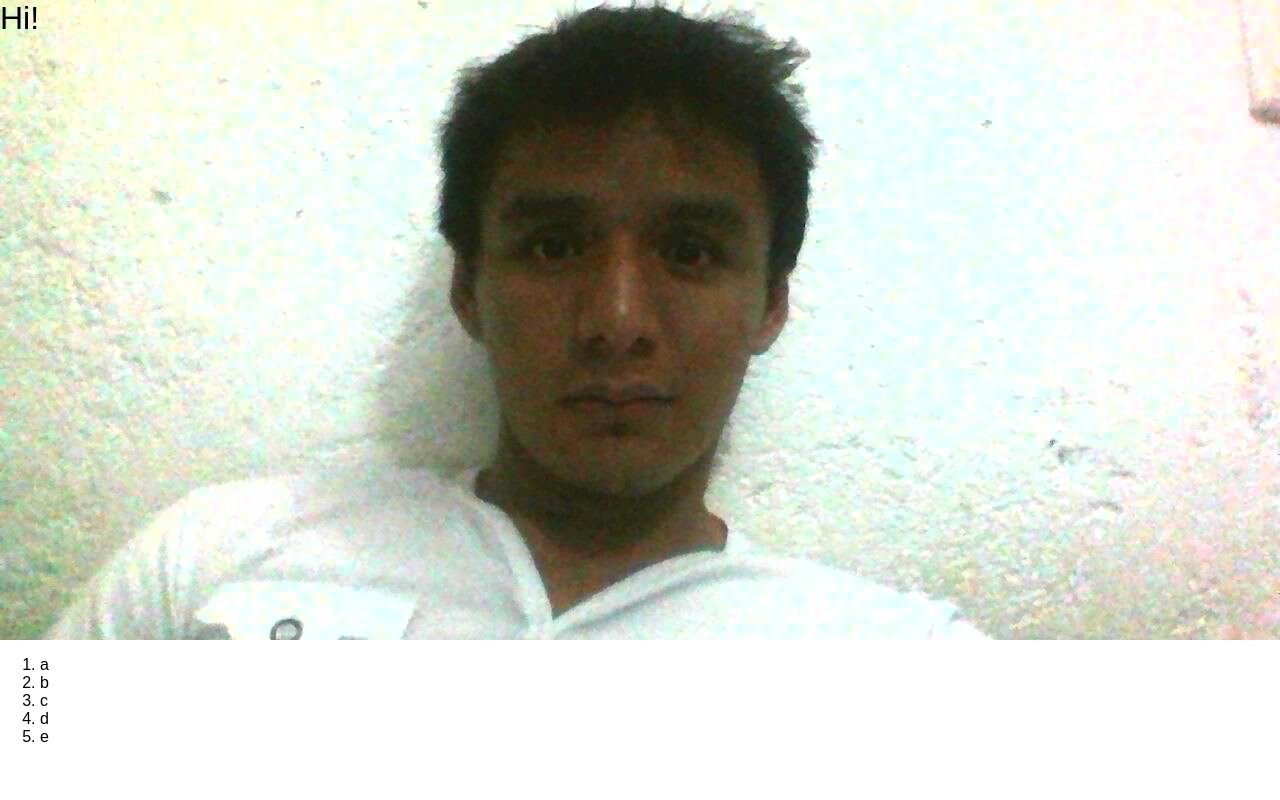
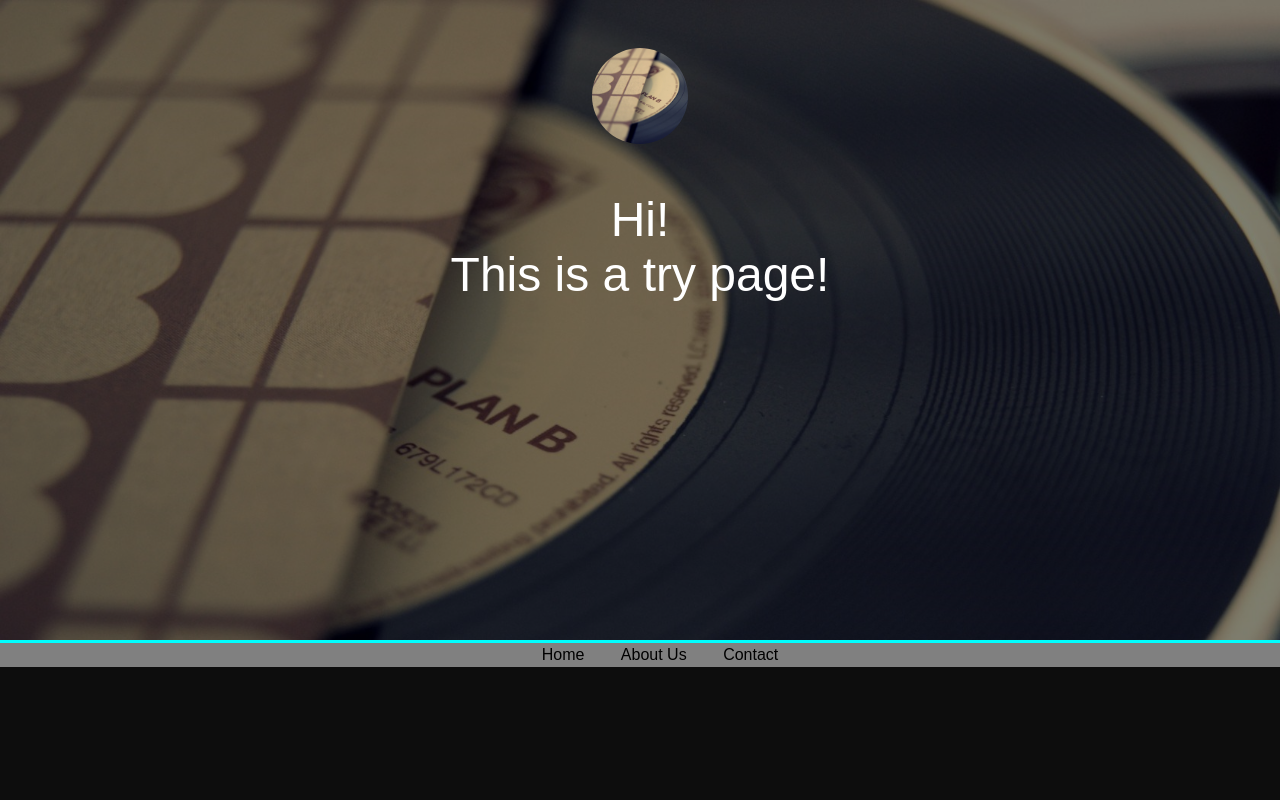
Before and after one commit to EverCedillo/www, a Python web app: template templates/index.html in a window 1280 px wide. Run offline with Jinja, Linux system fonts and the light colour scheme; the template is opened without the code that fills it, so the values that code supplies are empty.

Commit message:
Add fadein mask, nav bar

```diff
--- a/static/css/style.css
+++ b/static/css/style.css
@@ -1,14 +1,40 @@
+body{
+	background: #0d0d0d;
+}
 header{
 	position: relative;
 	width: 100%;
 	height: 40em;
 	overflow: hidden;
+	border-bottom: aqua 3px solid;
+}
+#fadeInShow-mask{
+	position: absolute;
+	background-color: rgba(0,0,0,.5);
+	width: 100%;
+	height: 100%;
+}
+#header-logoContainer{
+	margin: 3em auto;
+	display: block;
+	position: relative;
+	width: 6em;
+	height: 6em;
+	overflow: hidden;
+	border-radius: 100%;
+}
+#header-logo{
+	height: 100%;
 }
 #header-text{
-	position: absolute;
-	font-size: 2em;
+	text-align: center;
+	margin: auto;
+	color: white;
+	font-size: 3em;
+	position: relative;
 }
 #fadeInShow-container{
+	z-index: -1;
 	width: 100%;
 	position: absolute;
 }
@@ -26,3 +52,18 @@ header{
 .fadeInShow img{
 	width: 100%;
 }
+
+#MainMenu{
+	text-align: center;
+	background: gray;
+}
+#MainMenuList{
+
+	list-style: none;
+	margin: 0;
+
+}
+.MainMenu-item{
+	margin:.2em 1em;
+	display: inline-block;
+}
--- a/static/script/scripts.js
+++ b/static/script/scripts.js
@@ -8,11 +8,8 @@ function init(){
 function fadeinShow(){
 	cont=0;
 	banElements= document.getElementsByClassName('fadeInShow');
-	console.log(banElements);
-	console.log('ho');
 	$(banElements[cont]).toggleClass('visible');
 	window.setInterval(function(){
-		console.log(cont);
 		$(banElements[cont]).toggleClass('visible');
 		cont=cont==banElements.length-1?0:cont+1;
 		$(banElements[cont]).toggleClass('visible');
--- a/templates/index.html
+++ b/templates/index.html
@@ -10,6 +10,7 @@
 </head>
 <body>
 	<header>
+		<div id='fadeInShow-mask'>
 			<div id="fadeInShow-container">
 				<figure class="fadeInShow">
 					<img src="../static/images/banner1.jpg">
@@ -24,18 +25,21 @@
 					<img src="../static/images/banner4.jpg">
 				</figure>
 			</div>
+		</div>
+		<figure id='header-logoContainer'>
+			<img src="../static/images/banner1.jpg" id='header-logo'>
+		</figure>
 		<div id='header-text'>
-			Hi!
+			Hi!<br>
+			This is a try page!
 		</div>
 	</header>
-	<nav>
-		<ol>
-			<li>a</li>
-			<li>b</li>
-			<li>c</li>
-			<li>d</li>
-			<li>e</li>
-		</ol>
+	<nav id='MainMenu'>
+		<ul id='MainMenuList'>
+			<li class='MainMenu-item'>Home</li>
+			<li class='MainMenu-item'>About Us</li>
+			<li class='MainMenu-item'>Contact</li>
+		</ul>
 	</nav>
 
 </body>
```
Also changed, not shown: static/images/banner1.jpg, static/images/banner2.jpg, static/images/banner3.jpg, static/images/banner4.jpg. Lines whose indentation alone changed are shown as unchanged.
